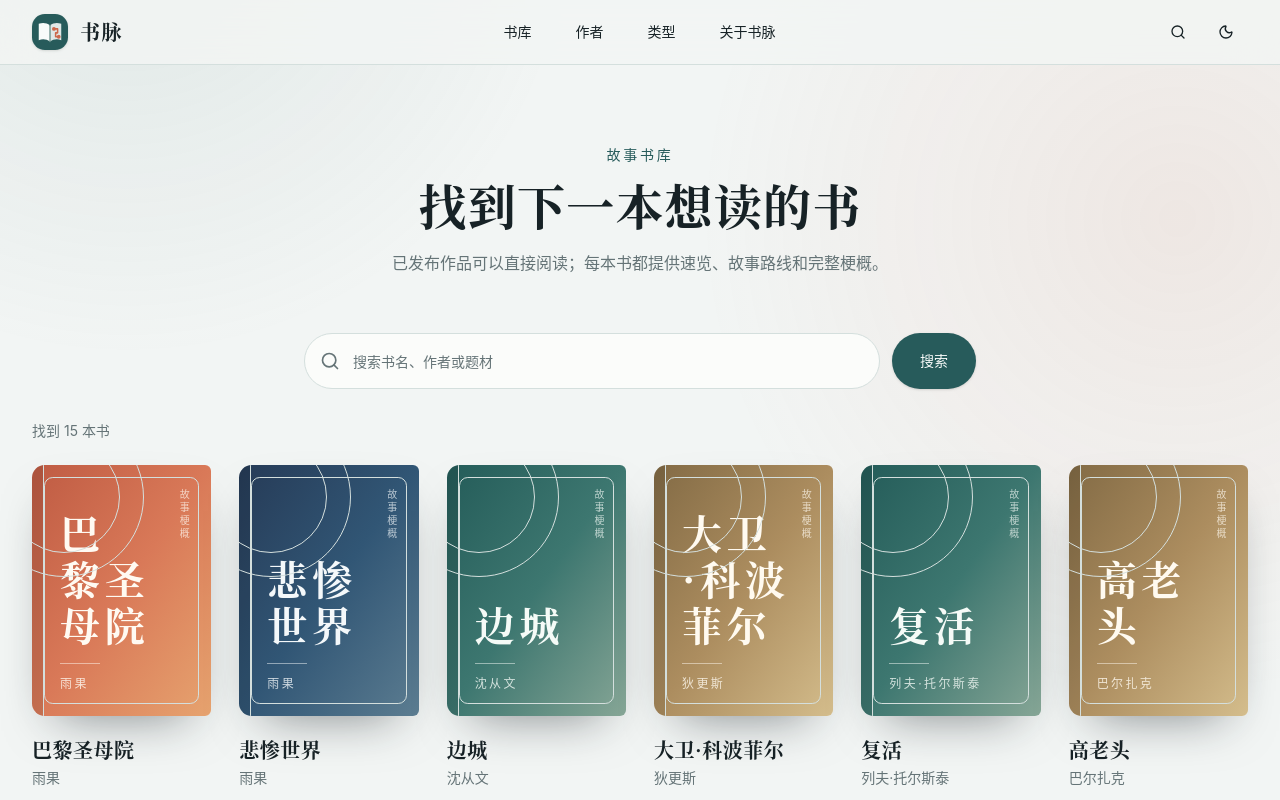
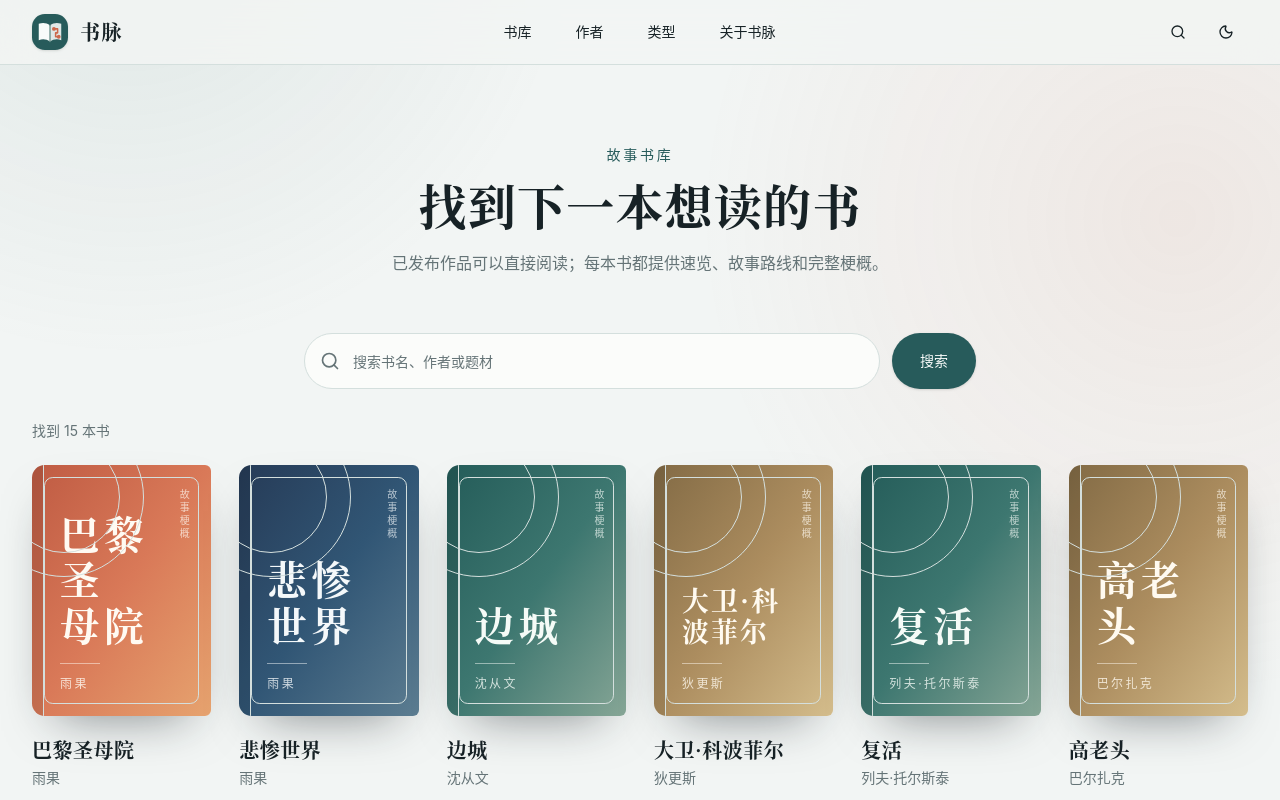
Before and after one commit to jianchang56/book-storyline, a Next.js app: page /books in a window 1280 px wide. Shown: the top 800 px of the page. Built offline with nearby package versions, Linux system fonts and the light colour scheme; no server answers.

Commit message:
fix: keep long book titles inside covers

```diff
--- a/src/components/book-cover.tsx
+++ b/src/components/book-cover.tsx
@@ -17,10 +17,16 @@ type BookCoverProps = {
 };
 
 export function BookCover({ title, author, tone, className }: BookCoverProps) {
+  const titleLength = Array.from(title.trim()).length;
+  const titleTypography =
+    titleLength >= 7
+      ? "text-[clamp(1.5rem,15cqw,2rem)] leading-[1.18] tracking-[0.08em]"
+      : "text-[clamp(1.75rem,22cqw,2.5rem)] leading-[1.15] tracking-[0.12em]";
+
   return (
     <div
       className={cn(
-        "book-cover relative isolate aspect-[3/4.2] overflow-hidden rounded-r-md rounded-l-[0.8rem] bg-gradient-to-br shadow-[0_22px_50px_-24px_rgba(21,30,35,0.55)]",
+        "book-cover relative isolate aspect-[3/4.2] overflow-hidden rounded-r-md rounded-l-[0.8rem] bg-gradient-to-br shadow-[0_22px_50px_-24px_rgba(21,30,35,0.55)] [container-type:inline-size]",
         toneClasses[tone],
         className,
       )}
@@ -33,7 +39,7 @@ export function BookCover({ title, author, tone, className }: BookCoverProps) {
         故事梗概
       </div>
       <div className="absolute right-5 bottom-6 left-7">
-        <p className="font-display text-[clamp(1.5rem,4vw,2.5rem)] leading-[1.15] font-semibold tracking-[0.12em] [text-wrap:balance]">
+        <p className={cn("font-display font-semibold [text-wrap:balance]", titleTypography)}>
           {title}
         </p>
         <div className="mt-4 h-px w-10 bg-current opacity-50" />
```
